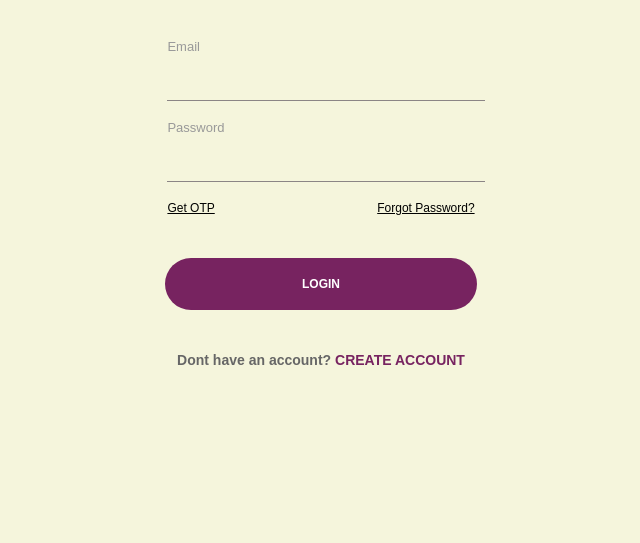
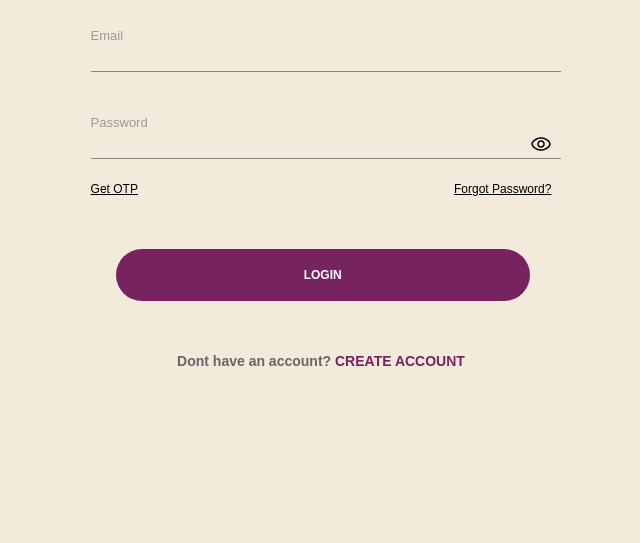
Before and after one commit to TMUGESH41/ownnten, a plain HTML site: page loginpage.html in a window 768 px wide. Shown: the part 257-800 px from the top of the page, without its empty margins (63-703 px from the left). Drawn offline with Linux system fonts and the light colour scheme.

Commit message:
login page

```diff
--- a/css/createacc.css
+++ b/css/createacc.css
@@ -54,7 +54,7 @@
 
 .login {
     padding-top: 50px;
-    width: 43%;
+    width: 41%;
 }
 
 .ac {
@@ -86,7 +86,7 @@
     outline: none;
     padding: 10px;
     border-bottom: 1px solid black;
-    width: 65%;
+    width: 75%;
     background-color: transparent;
 }
 
@@ -95,6 +95,7 @@
 .last p {
     font-size: 14px;
     color: #666666;
+    padding-top: 10px;
 }
 
 
@@ -109,7 +110,7 @@ form {
     padding-top: 30px;
     text-align: center;
     font-family: 'Poppins', sans-serif;
-    width: 70%;
+    width: 80%;
 }
 
 label {
@@ -129,13 +130,13 @@ label {
 
 .ab {
     position: absolute;
-    right: 14%;
+    right: 10%;
 }
 
 @media (max-width: 768px) {
     .ab {
         position: absolute;
-        right: 25%;
+        right: 10%;
     }
 
 }
@@ -143,7 +144,7 @@ label {
 @media (min-width: 768px) and (max-width: 991.98px) {
     .ab {
         position: absolute;
-        right: 33%;
+        right: 17%;
     }
 
     .ac {
@@ -165,13 +166,13 @@ label {
         width: 100%;
         display: flex;
         justify-content: center;
-        background-color: beige;
+        background-color: #f2ebdc;
         height: 100vh;
     }
 
     .login {
         padding-top: 50px;
-        width: 60%;
+        width: 70%;
     }
 
     .login input {
@@ -179,7 +180,7 @@ label {
         outline: none;
         padding: 10px;
         border-bottom: 1px solid black;
-        width: 80%;
+        width: 96%;
         background-color: transparent;
     }
 
@@ -201,13 +202,13 @@ label {
         width: 100%;
         display: flex;
         justify-content: center;
-        background-color: beige;
+        background-color: #f2ebdc;
         height: 100vh;
     }
 
     .last {
         line-height: 3rem;
-        padding-top: 20px;
+        padding-top: 30px;
         text-align: center;
         font-family: 'Poppins', sans-serif;
         width: 95%;
@@ -234,7 +235,7 @@ label {
 
     .login {
         padding-top: 50px;
-        width: 60%;
+        width: 85%;
     }
 
     .login input {
@@ -242,7 +243,7 @@ label {
         outline: none;
         padding: 10px;
         border-bottom: 1px solid black;
-        width: 90%;
+        width: 95%;
         background-color: transparent;
     }
 }
@@ -257,6 +258,12 @@ label {
         padding-top: 20px;
         text-align: center;
         font-family: 'Poppins', sans-serif;
-        width: 85%;
+        width: 90%;
+        margin: 20px 25px;
     }
 }
+
+.lineh {
+    line-height: 10px;
+    padding-top: 30px;
+}
--- a/css/loginpage.css
+++ b/css/loginpage.css
@@ -6,9 +6,10 @@
 .nav {
     padding: 40px 0px 0px 30px;
     background-color: #f3ead4;
-    height: 23px;
-    width: 101px;
+    height: 50px;
+    width: 198px;
     /* padding: 10px 10px; */
+    object-fit: none;
 }
 
 nav {
@@ -19,8 +20,6 @@ nav {
 }
 
 @media (max-width: 768px) {
-
-
     .go {
         display: none;
     }
@@ -74,7 +73,7 @@ nav {
 
 @media (max-width: 768px) {
     .container {
-        background-color: beige;
+        background-color: #f2ebdc;
         position: relative;
         height: 100vh;
     }
@@ -82,7 +81,7 @@ nav {
 
 @media (min-width: 768px) and (max-width: 991.98px) {
     .container {
-        background-color: beige;
+        background-color: #f2ebdc;
         position: relative;
         height: 100vh;
     }
@@ -128,14 +127,13 @@ nav {
 
 .left {
     line-height: 40px;
-    padding: 51px 180px 20px 20px;
+    /* padding: 51px 120px 20px 20px; */
     font-family: 'Poppins', sans-serif;
     display: flex;
     flex-direction: column;
-    justify-content: center;
-
+    justify-content: normal;
     text-align: left;
-    width: 30%;
+    width: 40%;
 }
 
 @media (max-width: 768px) {
@@ -146,11 +144,17 @@ nav {
         display: flex;
         flex-direction: column;
         justify-content: center;
-
         text-align: left;
         height: 100vh;
-        width: 50%;
+        width: 75%;
     }
+}
+form {
+    padding-top: 40px;
+    font-size: 15PX;
+    color: #999999;
+    font-family: 'Poppins', sans-serif;
+    width: 70%;
 }
 
 @media (min-width: 768px) and (max-width: 991.98px) {
@@ -164,17 +168,19 @@ nav {
         /* align-items: center; */
         text-align: left;
         height: 70vh;
-        width: 40%;
+        width: 60%;
+    }
+    form {
+        padding-top: 40px;
+        font-size: 15PX;
+        color: #999999;
+        font-family: 'Poppins', sans-serif;
+        width: 100%;
     }
 }
 
 
-form {
-    padding-top: 40px;
-    font-size: 15PX;
-    color: #999999;
-    font-family: 'Poppins', sans-serif;
-}
+
 
 label {
     font-family: 'Poppins', sans-serif;
@@ -193,6 +199,8 @@ form input {
 .pp {
     display: flex;
     justify-content: space-between;
+    width: 72%;
+    padding-top: 10px;
 }
 
 .pp a {
@@ -220,15 +228,14 @@ button {
     flex-direction: column;
     /* line-height: 7rem; */
     border: none;
+    width: 65%;
 }
 
 
 .butt {
     background-color: #772360;
     border-radius: 33px;
-    /* height: 50px; */
-    padding: 6px 70px;
-    /* width: 200px; */
+    padding: 4px 75px;
     color: white;
     text-decoration: none;
     text-align: center;
@@ -255,10 +262,11 @@ button {
         display: flex;
         justify-content: center;
         align-items: center;
-        margin: 30px 0px;
+        margin: 30px 20px;
         flex-direction: column;
         /* line-height: 7rem; */
         border: none;
+        width: 90%;
     }
 }
 
@@ -281,10 +289,12 @@ button {
         display: flex;
         justify-content: center;
         align-items: center;
-        margin: 30px 0px;
+        margin: 30px 17px;
         flex-direction: column;
         /* line-height: 7rem; */
         border: none;
+        width: 89%;
+        padding: 10px;
     }
 }
 
@@ -296,11 +306,10 @@ button {
 
 .aa {
     text-decoration: none;
-
+    width: 72%;
     text-align: center;
     font-size: 14px;
-    color:
-        #666666;
+    color: #666666;
 }
 
 
@@ -328,22 +337,51 @@ button {
 }
 
 .eye {
-    display: none;
+    position: absolute;
+    right: 12%;
+    bottom: 46%;
 }
 
-@media (min-width: 360px) and (max-width: 768px) {
+@media (max-width: 768px)  {
     .eye {
         position: absolute;
-        right: 29%;
-        bottom: 45%;
+        right: 13%;
+        bottom: 48%;
+    }
+    .aa {
+        text-decoration: none;
+        width: 100%;
+        text-align: center;
+        font-size: 14px;
+        color: #666666;
+    }
+    form {
+        padding-top: 40px;
+        font-size: 15PX;
+        color: #999999;
+        font-family: 'Poppins', sans-serif;
+        width: 100%;
     }
 }
 
 @media (min-width: 768px) and (max-width: 991.98px) {
     .eye {
         position: absolute;
-        right: 29%;
-        bottom: 45%;
+        right: 20%;
+        bottom: 49%;
+    }
+    .pp {
+        display: flex;
+        justify-content: space-between;
+        width: 100%;
+        padding-top: 10px;
+    }
+    .aa {
+        text-decoration: none;
+        width: 100%;
+        text-align: center;
+        font-size: 14px;
+        color: #666666;
     }
 }
 
@@ -355,11 +393,17 @@ button {
     flex-direction: row;
 }
 
-@media (min-width: 360px) and (max-width: 768px) {
+@media (max-width: 768px)  {
     .button p {
         display: flex;
         align-items: center;
         justify-content: center;
+    }
+    .pp {
+        display: flex;
+        justify-content: space-between;
+        width: 100%;
+        padding-top: 10px;
     }
 }
 
@@ -370,3 +414,7 @@ button {
         justify-content: center;
     }
 }
+
+.line-h {
+    line-height: 20px;
+}
--- a/css/otp.css
+++ b/css/otp.css
@@ -61,7 +61,7 @@
         display: flex;
         justify-content: center;
         height: 100vh;
-        background-color: beige;
+        background-color: #f2ebdc;
     }
 }
 
@@ -71,7 +71,7 @@
         display: flex;
         justify-content: center;
         height: 100vh;
-        background-color: beige;
+        background-color: #f2ebdc;
     }
 }
 
@@ -81,7 +81,7 @@ form input {
     border: none;
     outline: none;
     border-bottom: 1px solid black;
-    width: 75%;
+    width: 100%;
     padding: 10px;
 }
 
@@ -122,7 +122,7 @@ button {
     line-height: 3rem;
     padding-top: 30px;
     font-family: 'Poppins', sans-serif;
-    width: 80%;
+    width: 74%;
 }
 
 @media (max-width: 768px) {
@@ -144,7 +144,7 @@ button {
         border: none;
         border-radius: 40px;
         cursor: pointer;
-            padding: 10px 140px;
+        padding: 14px 140px;
     }
 }
 
@@ -161,28 +161,39 @@ button {
 
 .login {
     font-family: 'Poppins', sans-serif;
-    width: 40%;
+    width: 38%;
     display: flex;
     flex-direction: column;
     justify-content: center;
     text-align: start;
 }
 
+.login h1 {
+    font-size: 32px;
+}
+
 @media (max-width: 768px) {
     .login {
         font-family: 'Poppins', sans-serif;
-        width: 60%;
+        width: 80%;
         display: flex;
         flex-direction: column;
         justify-content: center;
         text-align: start;
     }
+
+    .login h1 {
+        font-size: 24px;
+        font-weight: 600;
+    }
+
+
 }
 
 @media (min-width: 768px) and (max-width: 991.98px) {
     .login {
         font-family: 'Poppins', sans-serif;
-        width: 50%;
+        width: 60%;
         display: flex;
         flex-direction: column;
         justify-content: center;
@@ -218,33 +229,48 @@ a {
 
 .para {
     background-color: #f78f1e;
-    padding: 10px 40px 10px 10px;
+    padding: 16px 90px 16px 10px;
     border-radius: 10px;
     font-size: 14px;
-    width: 100%;
+    width: 80%;
+}
+
+form {
+    width: 69%;
 }
 
 @media (max-width: 768px) {
     .para {
-        background-color: beige;
-        padding: 0px;
+        background-color: #f78f1e;
+        padding: 16px 70px 16px 10px;
         border-radius: 10px;
+        font-size: 14px;
+        width: 80%;
+    }
+
+    form {
+        width: 100%;
     }
 }
 
 @media (min-width: 768px) and (max-width: 991.98px) {
     .para {
-        background-color: beige;
-        padding: 0px;
+        background-color: #f78f1e;
+        padding: 16px 70px 16px 10px;
         border-radius: 10px;
+        font-size: 14px;
+        width: 82%;
+    }
+
+    form {
+        width: 100%;
     }
 }
 
-.login h1 {
-    font-size: 32px;
-}
+
 
 .last p {
     font-size: 14px;
     color: #666666;
+    text-align: center;
 }
--- a/css/reset.css
+++ b/css/reset.css
@@ -8,9 +8,7 @@ body{
     padding: 0%;
 }
 
-.down{
 
-}
 
 .img {
     position: absolute;
@@ -71,7 +69,7 @@ body{
         justify-content: center;
         height: 100vh;
         align-items: center;
-        background-color: beige;
+        background-color: #f2ebdc;
     }
 }
 
@@ -82,7 +80,7 @@ body{
         justify-content: center;
         height: 100vh;
         align-items: center;
-        background-color: beige;
+        background-color: #f2ebdc;
     }
 }
 
@@ -120,7 +118,7 @@ form input {
         border: none;
         outline: none;
         border-bottom: 1px solid black;
-        width: 90%;
+        width: 95%;
         padding: 10px;
         background-color: transparent;
     }
@@ -137,7 +135,7 @@ form input {
     color: white;
     font-size: 14px;
     display: flex;
-    padding: 2px 15px;
+    padding: 0px 15px;
     justify-content: center;
     align-items: center;
     text-align: center;
@@ -157,8 +155,8 @@ form input {
         color: white;
         font-weight: bold;
         font-size: 16px;
-        padding: 8px 0px;
-        width: 100%;
+        padding: 0px 0px;
+        width: 95%;
         display: flex;
         justify-content: center;
         align-items: center;
@@ -174,7 +172,7 @@ form input {
         color: white;
         font-weight: bold;
         font-size: 16px;
-        padding: 8px 0px;
+        padding: 0px 0px;
         width: 100%;
         display: flex;
         justify-content: center;
@@ -226,7 +224,7 @@ form input {
 @media (max-width: 768px) {
     .login {
         font-family: 'Poppins', sans-serif;
-        width: 50%;
+        width: 80%;
         display: flex;
         flex-direction: column;
         justify-content: center;
@@ -237,7 +235,7 @@ form input {
 @media (min-width: 768px) and (max-width: 991.98px) {
     .login {
         font-family: 'Poppins', sans-serif;
-        width: 50%;
+        width: 60%;
         display: flex;
         flex-direction: column;
         justify-content: center;
--- a/loginpage.html
+++ b/loginpage.html
@@ -14,7 +14,7 @@
         <div class="log">
             <div class="go">
                 <nav>
-                    <a href="index.html"><img src="image/Combined Shape.png" class="nav"></a>
+                    <a href="index.html"><img src="image/logo-02.png" class="nav"></a>
                     <img class="img" src="./image/home.png">
                 </nav>
 
@@ -24,10 +24,12 @@
                 <h1 style="font-weight: bold;font-size: 32px;">Welcome back.</h1>
 
                 <form>
-                    <label>Email</label><br>
-                    <input type="text"><br>
-                    <label>Password</label><br>
-                    <input class="pass" type="password"> <img src="./image/Eye.png" class="eye">
+                    <div class="line-h">
+                    <label>Email</label>
+                    <input type="text"></div><br>
+                    <div class="line-h">
+                    <label>Password</label>
+                    <input class="pass" type="password"> <img src="./image/Eye.png" class="eye"></div>
                 </form>
                 <div class="pp">
                     <a href="otp.html">Get  OTP</a>
```
Also changed, not shown: createacc.html (+11 -10 lines), index.html (+1 -1 lines), resetpass.html (+1 -1 lines). Lines whose indentation alone changed are shown as unchanged.
